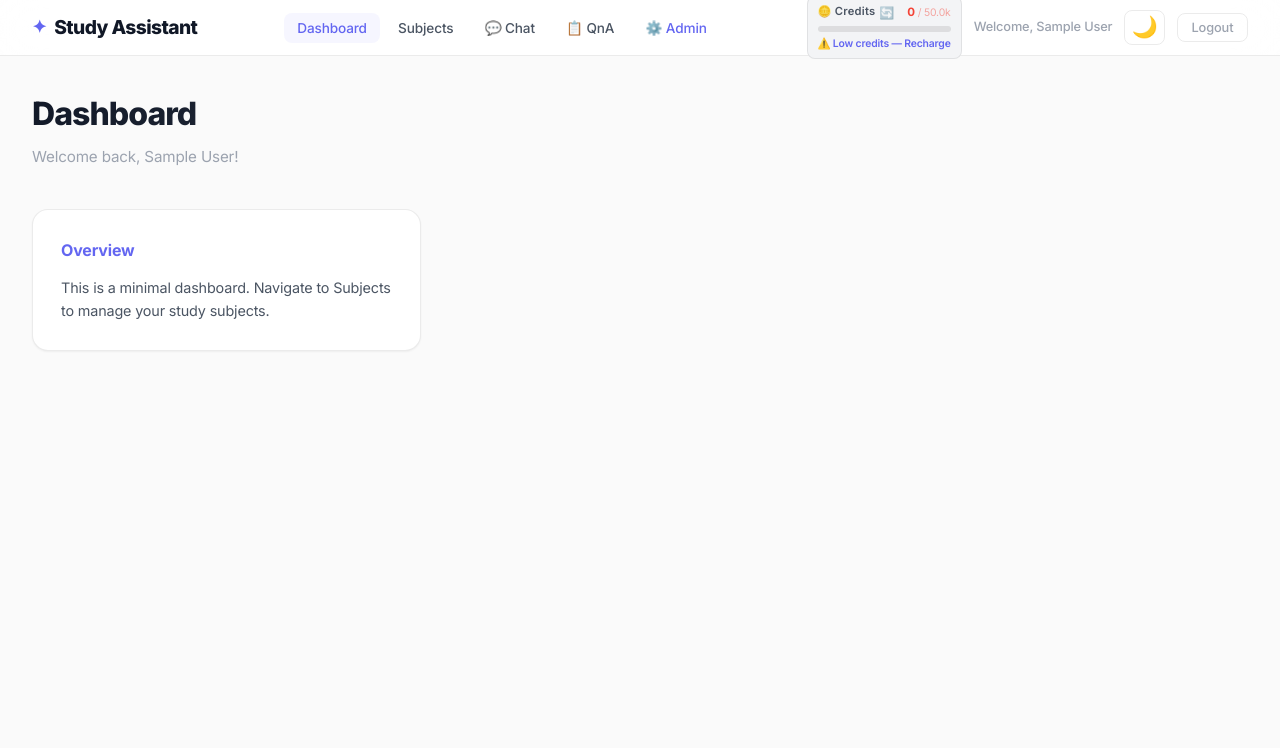
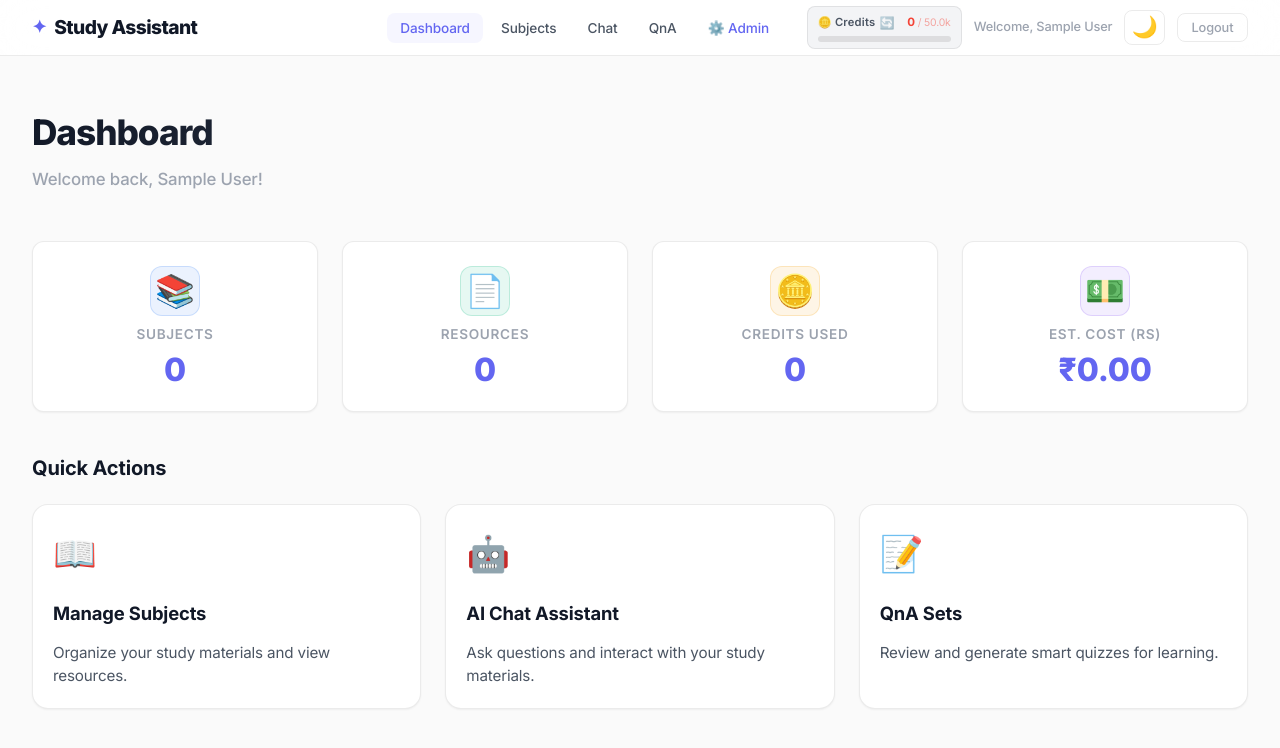
Before and after one commit to meet112114/StudyAssistant_f, a React (Create React App) app: page /dashboard in a window 1280 px wide. Shown: the top 748 px of the page. Built offline with nearby package versions, Linux system fonts and the light colour scheme; no server answers; sample sign-in values are in the browser's storage; the HTML template or start-up script is replaced by a standard one.

Commit message:
Dashboard changes

```diff
--- a/src/components/Navbar.css
+++ b/src/components/Navbar.css
@@ -4,8 +4,9 @@
 
 .navbar {
   display: flex;
-  justify-content: space-between;
+  justify-content: flex-end;
   align-items: center;
+  gap: 1.5rem;
   padding: 0 2rem;
   height: 56px;
   background: var(--navbar-bg);
@@ -19,6 +20,10 @@
 }
 
 /* ── Logo ── */
+.navbar-logo {
+  margin-right: auto;
+}
+
 .navbar-logo a {
   font-size: 1.2rem;
   font-weight: 800;
--- a/src/components/Navbar.js
+++ b/src/components/Navbar.js
@@ -55,8 +55,8 @@ const Navbar = ({ toggleTheme, theme }) => {
         <ul className="navbar-links navbar-links-desktop">
           <li><Link to="/dashboard" className={isActive("/dashboard")}>Dashboard</Link></li>
           <li><Link to="/subjects" className={isActive("/subjects")}>Subjects</Link></li>
-          <li><Link to="/chat" className={isActive("/chat")}>💬 Chat</Link></li>
-          <li><Link to="/qna" className={isActive("/qna")}>📋 QnA</Link></li>
+          <li><Link to="/chat" className={isActive("/chat")}>Chat</Link></li>
+          <li><Link to="/qna" className={isActive("/qna")}>QnA</Link></li>
           {user?.role === 'admin' && (
             <li><Link to="/admin" className={isActive("/admin")} style={{ color: 'var(--primary-color)' }}>⚙️ Admin</Link></li>
           )}
@@ -95,11 +95,6 @@ const Navbar = ({ toggleTheme, theme }) => {
                   },
                 }}
               />
-              {balance < 5000 && (
-                <Link to="/recharge" className="credits-low-warning" onClick={closeMenu}>
-                  ⚠️ Low credits — Recharge
-                </Link>
-              )}
             </div>
           )}
 
--- a/src/pages/Dashboard.css
+++ b/src/pages/Dashboard.css
@@ -7,11 +7,16 @@
   flex-direction: column;
   gap: 2.5rem;
   animation: fadeIn 0.4s ease;
+  padding: 1rem 0;
+}
+
+.dashboard-header {
+  margin-bottom: 0.5rem;
 }
 
 .dashboard-header h1 {
   margin-bottom: 0.35rem;
-  font-size: 2rem;
+  font-size: 2.2rem;
   font-weight: 800;
   letter-spacing: -0.03em;
   background: linear-gradient(135deg, var(--text-color), var(--text-secondary));
@@ -22,65 +27,190 @@
 
 .dashboard-header p {
   color: var(--text-muted);
-  font-size: 0.95rem;
+  font-size: 1.05rem;
+  font-weight: 500;
 }
 
-.dashboard-widgets {
+/* ── Stats Grid ── */
+.dashboard-stats {
   display: grid;
-  grid-template-columns: repeat(auto-fill, minmax(300px, 1fr));
+  grid-template-columns: repeat(auto-fit, minmax(240px, 1fr));
   gap: 1.5rem;
 }
 
-.widget {
+.stat-card {
+  background: var(--bg-elevated);
+  padding: 2rem 1.5rem;
+  border-radius: var(--radius-lg);
+  border: 1px solid var(--border-color);
+  box-shadow: var(--shadow-sm);
+  display: flex;
+  flex-direction: column;
+  align-items: center;
+  justify-content: center;
+  text-align: center;
+  gap: 1rem;
+  transition: all 0.3s cubic-bezier(0.4, 0, 0.2, 1);
+  position: relative;
+  overflow: hidden;
+}
+
+.stat-card:hover {
+  transform: translateY(-3px);
+  box-shadow: var(--shadow-md);
+  border-color: var(--primary-border);
+}
+
+.stat-card::before {
+  content: '';
+  position: absolute;
+  top: 0;
+  left: 0;
+  width: 4px;
+  height: 100%;
+  background: var(--primary-color);
+  opacity: 0;
+  transition: opacity 0.3s;
+}
+
+.stat-card:hover::before {
+  opacity: 1;
+}
+
+.stat-icon {
+  font-size: 2rem;
+  width: 50px;
+  height: 50px;
+  display: flex;
+  align-items: center;
+  justify-content: center;
+  background: var(--bg-surface);
+  border-radius: var(--radius-md);
+  border: 1px solid var(--border-color);
+}
+
+.subjects-icon { background: rgba(59, 130, 246, 0.1); border-color: rgba(59, 130, 246, 0.2); }
+.resources-icon { background: rgba(16, 185, 129, 0.1); border-color: rgba(16, 185, 129, 0.2); }
+.credits-icon { background: rgba(245, 158, 11, 0.1); border-color: rgba(245, 158, 11, 0.2); }
+.tokens-icon { background: rgba(139, 92, 246, 0.1); border-color: rgba(139, 92, 246, 0.2); }
+
+.stat-info {
+  display: flex;
+  flex-direction: column;
+  align-items: center;
+  gap: 0.4rem;
+}
+
+.stat-info h3 {
+  color: var(--text-muted);
+  font-size: 0.85rem;
+  font-weight: 600;
+  text-transform: uppercase;
+  letter-spacing: 0.05em;
+  margin: 0;
+}
+
+.stat-value {
+  font-size: 2rem;
+  font-weight: 800;
+  color: var(--text-color);
+  margin: 0;
+  line-height: 1.1;
+}
+
+.subjects-val { color: #3b82f6; }
+.resources-val { color: #10b981; }
+.credits-val { color: #f59e0b; }
+.cost-val { color: #8b5cf6; }
+
+/* ── Actions Grid ── */
+.dashboard-actions {
+  display: flex;
+  flex-direction: column;
+  gap: 1.25rem;
+}
+
+.section-title {
+  font-size: 1.25rem;
+  font-weight: 700;
+  color: var(--text-color);
+  margin: 0;
+}
+
+.action-grid {
+  display: grid;
+  grid-template-columns: repeat(auto-fit, minmax(300px, 1fr));
+  gap: 1.5rem;
+}
+
+.action-card {
   background: var(--bg-elevated);
   padding: 1.75rem;
   border-radius: var(--radius-lg);
   border: 1px solid var(--border-color);
   box-shadow: var(--shadow-sm);
-  transition: all 0.25s cubic-bezier(0.4, 0, 0.2, 1);
+  transition: all 0.3s cubic-bezier(0.4, 0, 0.2, 1);
+  text-decoration: none;
+  display: flex;
+  flex-direction: column;
+  align-items: flex-start;
+  gap: 0.75rem;
   position: relative;
   overflow: hidden;
 }
 
-.widget::before {
-  content: '';
+.action-card::after {
+  content: '→';
   position: absolute;
-  top: 0;
-  left: 0;
-  right: 0;
-  height: 2px;
-  background: linear-gradient(90deg, var(--primary-color), transparent);
+  bottom: 1.75rem;
+  right: 1.75rem;
+  font-size: 1.25rem;
+  color: var(--primary-color);
   opacity: 0;
-  transition: opacity 0.25s;
+  transform: translateX(-10px);
+  transition: all 0.3s;
 }
 
-.widget:hover {
-  border-color: var(--border-hover);
+.action-card:hover {
+  border-color: var(--primary-color);
+  background: var(--glass-bg);
   transform: translateY(-2px);
   box-shadow: var(--shadow-md);
 }
 
-.widget:hover::before {
+.action-card:hover::after {
   opacity: 1;
+  transform: translateX(0);
 }
 
-.widget h3 {
-  margin-bottom: 0.75rem;
-  color: var(--primary-color);
-  font-size: 1rem;
-  font-weight: 700;
-  letter-spacing: -0.01em;
+.action-icon {
+  font-size: 2.2rem;
+  margin-bottom: 0.25rem;
 }
 
-.widget p {
+.action-card h3 {
+  color: var(--text-color);
+  font-size: 1.15rem;
+  font-weight: 700;
+  margin: 0;
+}
+
+.action-card p {
   color: var(--text-secondary);
-  font-size: 0.9rem;
-  line-height: 1.6;
+  font-size: 0.95rem;
+  line-height: 1.5;
+  margin: 0;
 }
 
 @media (max-width: 768px) {
-  .dashboard-container { gap: 1.5rem; }
-  .dashboard-header h1 { font-size: 1.5rem; }
-  .dashboard-widgets { grid-template-columns: 1fr; gap: 1rem; }
-  .widget { padding: 1.25rem; }
+  .dashboard-container { gap: 2rem; padding: 0.5rem 0; }
+  .dashboard-header h1 { font-size: 1.8rem; }
+  .dashboard-stats { grid-template-columns: 1fr 1fr; gap: 1rem; }
+  .action-grid { grid-template-columns: 1fr; gap: 1rem; }
+  .stat-card { padding: 1.25rem; flex-direction: column; align-items: flex-start; gap: 1rem; }
+  .stat-icon { width: 40px; height: 40px; font-size: 1.5rem; }
 }
+
+@media (max-width: 480px) {
+  .dashboard-stats { grid-template-columns: 1fr; }
+}
--- a/src/pages/Dashboard.js
+++ b/src/pages/Dashboard.js
@@ -1,5 +1,6 @@
 import React from 'react';
 import { useAuth } from '../context/AuthContext';
+import { Link } from 'react-router-dom';
 import './Dashboard.css';
 
 const Dashboard = () => {
@@ -12,10 +13,55 @@ const Dashboard = () => {
         <p>Welcome back, {user?.name || user?.email}!</p>
       </div>
 
-      <div className="dashboard-widgets">
-        <div className="widget">
-           <h3>Overview</h3>
-           <p>This is a minimal dashboard. Navigate to Subjects to manage your study subjects.</p>
+      <div className="dashboard-stats">
+        <div className="stat-card">
+          <div className="stat-icon subjects-icon">📚</div>
+          <div className="stat-info">
+            <h3>Subjects</h3>
+            <p className="stat-value subjects-val">{user?.subjectsCount || 0}</p>
+          </div>
+        </div>
+        <div className="stat-card">
+          <div className="stat-icon resources-icon">📄</div>
+          <div className="stat-info">
+            <h3>Resources</h3>
+            <p className="stat-value resources-val">{user?.resourcesCount || 0}</p>
+          </div>
+        </div>
+        <div className="stat-card">
+          <div className="stat-icon credits-icon">🪙</div>
+          <div className="stat-info">
+            <h3>Credits Used</h3>
+            <p className="stat-value credits-val">{user?.credits?.totalUsed?.toLocaleString() || 0}</p>
+          </div>
+        </div>
+        <div className="stat-card">
+          <div className="stat-icon tokens-icon">💵</div>
+          <div className="stat-info">
+            <h3>Est. Cost (Rs)</h3>
+            <p className="stat-value cost-val">₹{((user?.credits?.totalUsed || 0) / 500).toFixed(2)}</p>
+          </div>
+        </div>
+      </div>
+
+      <div className="dashboard-actions">
+        <h2 className="section-title">Quick Actions</h2>
+        <div className="action-grid">
+          <Link to="/subjects" className="action-card">
+             <div className="action-icon">📖</div>
+             <h3>Manage Subjects</h3>
+             <p>Organize your study materials and view resources.</p>
+          </Link>
+          <Link to="/chat" className="action-card">
+             <div className="action-icon">🤖</div>
+             <h3>AI Chat Assistant</h3>
+             <p>Ask questions and interact with your study materials.</p>
+          </Link>
+          <Link to="/qna" className="action-card">
+             <div className="action-icon">📝</div>
+             <h3>QnA Sets</h3>
+             <p>Review and generate smart quizzes for learning.</p>
+          </Link>
         </div>
       </div>
     </div>
```
